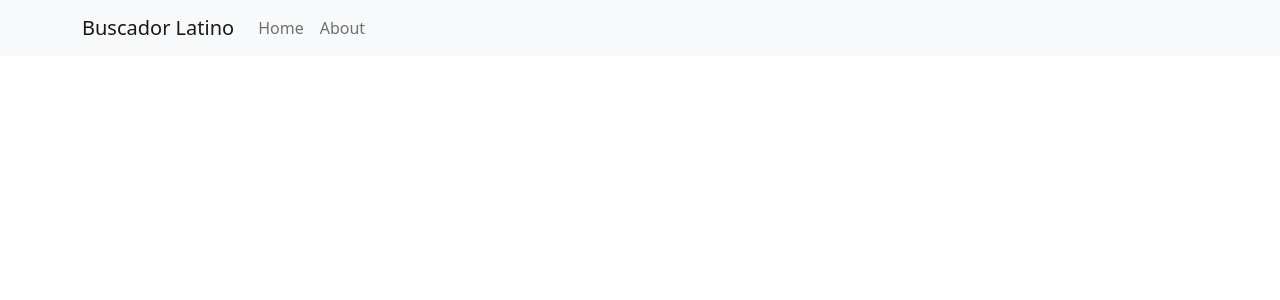
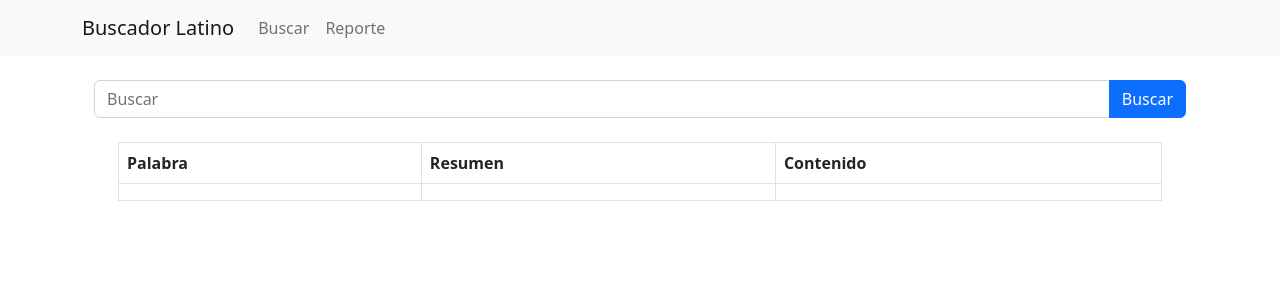
Before and after one commit to jesus1080/buscador-latino, a Vue app: page / in a window 1280 px wide. Shown: the top 300 px of the page. Built offline with nearby package versions, Linux system fonts and the light colour scheme.

Commit message:
feat: functionality was added to consume api search and fix views

```diff
--- a/src/App.vue
+++ b/src/App.vue
@@ -15,10 +15,10 @@ import { RouterLink, RouterView } from 'vue-router'
           <div class="collapse navbar-collapse" id="navbarNav">
             <ul class="navbar-nav">
               <li class="nav-item">
-                <router-link to="/" class="nav-link">Home</router-link>
+                <router-link to="/" class="nav-link">Buscar</router-link>
               </li>
               <li class="nav-item">
-                <router-link to="/about" class="nav-link">About</router-link>
+                <router-link to="/about" class="nav-link">Reporte</router-link>
               </li>
             </ul>
           </div>
--- /dev/null
+++ b/src/components/ReportWik.vue
@@ -0,0 +1,43 @@
+<template>
+    <div>
+      <table class="table table-bordered">
+        <thead>
+          <tr>
+            <th>Palabra</th>
+            <th>Resumen</th>
+          </tr>
+        </thead>
+        <tbody>
+          <tr v-for="busqueda in busquedas" :key="busqueda.id">
+            <td>{{ busqueda.palabra }}</td>
+            <td>{{ busqueda.resumen }}</td>
+          </tr>
+        </tbody>
+      </table>
+    </div>
+</template>
+
+<script>
+  import axios from 'axios';
+
+
+  export default {
+    data() {
+      return {
+        busquedas: []
+      }
+    },
+    mounted() {
+
+      axios.get('http://127.0.0.1:8000/api/search/')
+
+        .then(response => {
+            this.busquedas = response.data
+            console.log(response.data[1].palabra);
+        })
+        .catch(error => {
+          console.log(error);
+        })
+    }
+  }
+</script>
--- a/src/components/SearchWik.vue
+++ b/src/components/SearchWik.vue
@@ -1,43 +1,58 @@
 <template>
-    <div>
+  <div class="d-flex align-items-center">
+    <div class="input-group">
+      <input type="text" v-model="palabra" class="form-control" placeholder="Buscar">
+      <button class="btn btn-primary" type="button" @click="buscar">Buscar</button>
+    </div>
+  </div>
+  <div >
+      <div class="p-4">
           <table class="table table-bordered">
               <thead>
                   <tr>
                       <th>Palabra</th>
                       <th>Resumen</th>
+                      <th>Contenido</th>
                   </tr>
               </thead>
               <tbody>
-          <tr v-for="busqueda in busquedas" :key="busqueda.id">
-            <td>{{ busqueda.palabra }}</td>
-            <td>{{ busqueda.resumen }}</td>
+                  <tr>
+                      <td>{{ resultados.palabra }}</td>
+                      <td>{{ resultados.resumen }}</td>
+                      <td>{{ resultados.contenido }}</td>
                   </tr>
               </tbody>
           </table>
       </div>
+  </div>
 </template>
 
 <script>
+
 import axios from 'axios';
 
 
 export default {
   data() {
     return {
-        busquedas: []
+      palabra: '',
+      resultados: []
     }
   },
-    mounted() {
-
-      axios.get('http://127.0.0.1:8000/api/search/')
-
-        .then(response => {
-            this.busquedas = response.data
-            console.log(response.data[1].palabra);
+  methods:{
+      buscar(){
+          console.log(this.palabra)
+          const url = 'http://127.0.0.1:8000/search/'+this.palabra
+          console.log(url)
+          axios.get(url)
+              .then((response) => {
+                  this.resultados = response.data
+                  console.log(response.data.resumen)
               })
-        .catch(error => {
-          console.log(error);
-        })
+              .catch((error) => {
+                  console.log(error)
+              });
       }
+  },
 }
 </script>
--- a/src/views/AboutView.vue
+++ b/src/views/AboutView.vue
@@ -1,17 +1,17 @@
 <template>
-  <div class="container">
+  <div class="container p-4" >
     <div class="abs-center">
-      <SearchWik></SearchWik>
+      <ReportWik></ReportWik>
     </div>
   </div>
 </template>
 
 <script>
-  import SearchWik from '../components/SearchWik.vue'
+  import ReportWik from '../components/ReportWik.vue'
 
   export default {
     components: {
-      SearchWik
+      ReportWik
     }
   }
 </script>
--- a/src/views/HomeView.vue
+++ b/src/views/HomeView.vue
@@ -1,9 +1,22 @@
-<script setup>
+<template>
+  <div class="container p-4" >
+    <div class="abs-center">
+      <SearchWik></SearchWik>
+    </div>
+  </div>
+</template>
 
+<script>
+  import SearchWik from '../components/SearchWik.vue'
+
+  export default {
+    components: {
+      SearchWik,
+    }
+  }
 </script>
 
-<template>
-  <main>
 
-  </main>
-</template>
+<style>
+
+</style>
```
Lines whose indentation alone changed are shown as unchanged.
